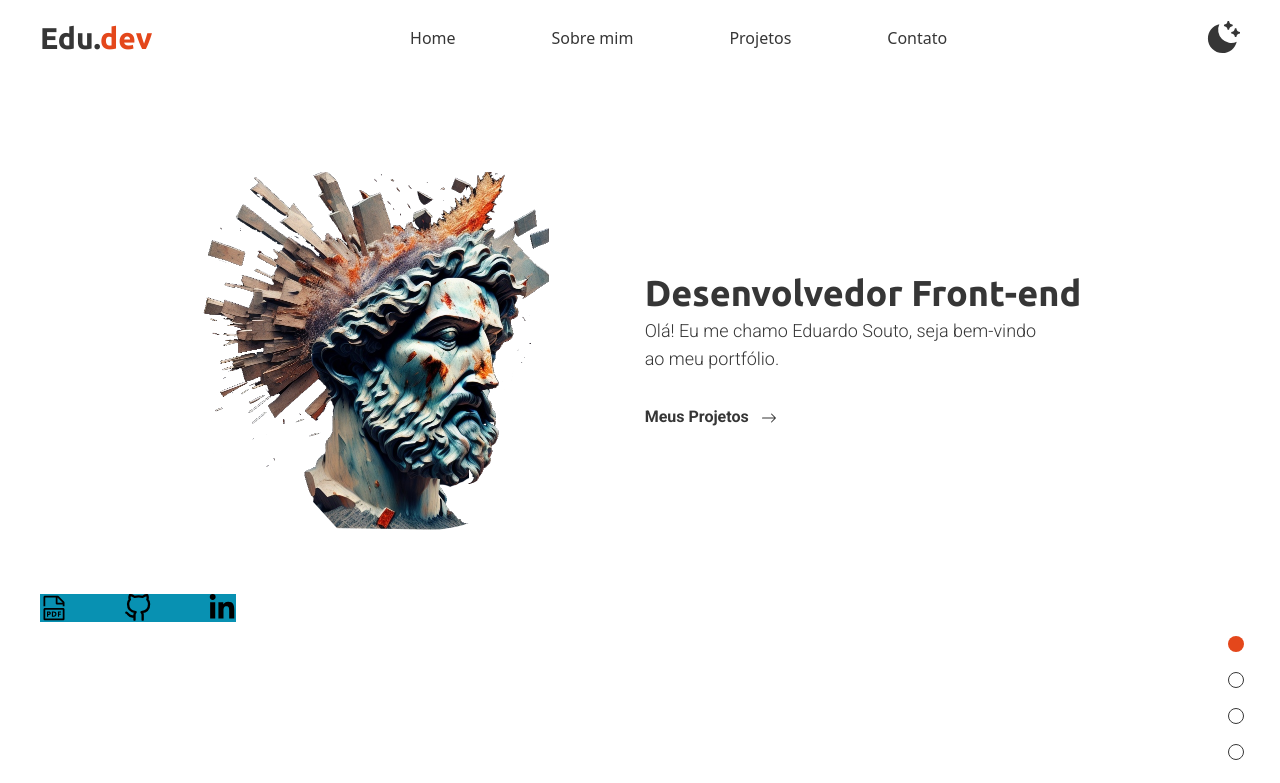
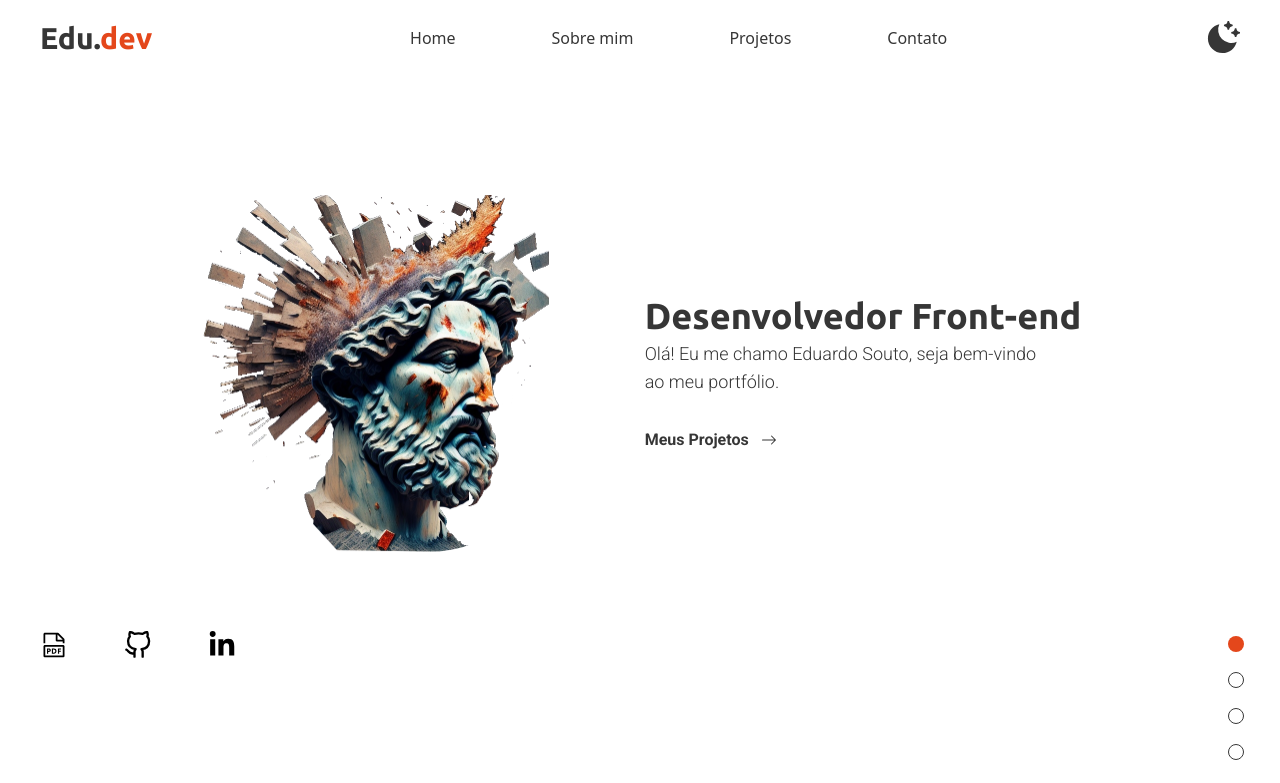
Before and after one commit to eduardosoutodefreitas/portfolio, a Next.js app: page / in a window 1280 px wide. Shown: the top 783 px of the page. Built offline with nearby package versions, Linux system fonts and the light colour scheme.

Commit message:
feat: add position sticky to navbar

```diff
--- a/components/Navbar.js
+++ b/components/Navbar.js
@@ -2,7 +2,7 @@ import { RiMoonClearFill } from "react-icons/ri";
 function Navbar() {
   return (
     <>
-      <header className="flex items-center justify-between py-5 px-10 text-primary ">
+      <header className="flex items-center justify-between py-5 px-10 text-primary sticky top-0 z-10 bg-clip-padding backdrop-filter backdrop-blur-sm  ">
         <span className="font-special text-3xl font-bold">
           Edu.<span className="text-orange">dev</span>
         </span>
--- a/components/sections/Hero.js
+++ b/components/sections/Hero.js
@@ -8,7 +8,7 @@ import HeroImage from "../../assets/img/heroImage.png";
 
 function Hero() {
   return (
-    <div className="flex items-center justify-center gap-x-24 relative h-[550px] bg-white font-primary text-primary ">
+    <div className="flex items-center justify-center gap-x-24 relative h-[595px] bg-white font-primary text-primary ">
       <Image
         src={HeroImage}
         width={350}
@@ -27,7 +27,7 @@ function Hero() {
           Meus Projetos <BsArrowRight className="inline-block ml-2" />{" "}
         </a>
       </div>
-      <div className="flex gap-x-14 absolute left-10 bottom-1 bg-cyan-600">
+      <div className="flex gap-x-14 absolute left-10 bottom-3 ">
         <VscFilePdf size={28} cursor={"pointer"} color="#000" />
         <FiGithub size={28} cursor={"pointer"} color="#000" />
         <FaLinkedinIn size={28} cursor={"pointer"} color="#000" />
```
